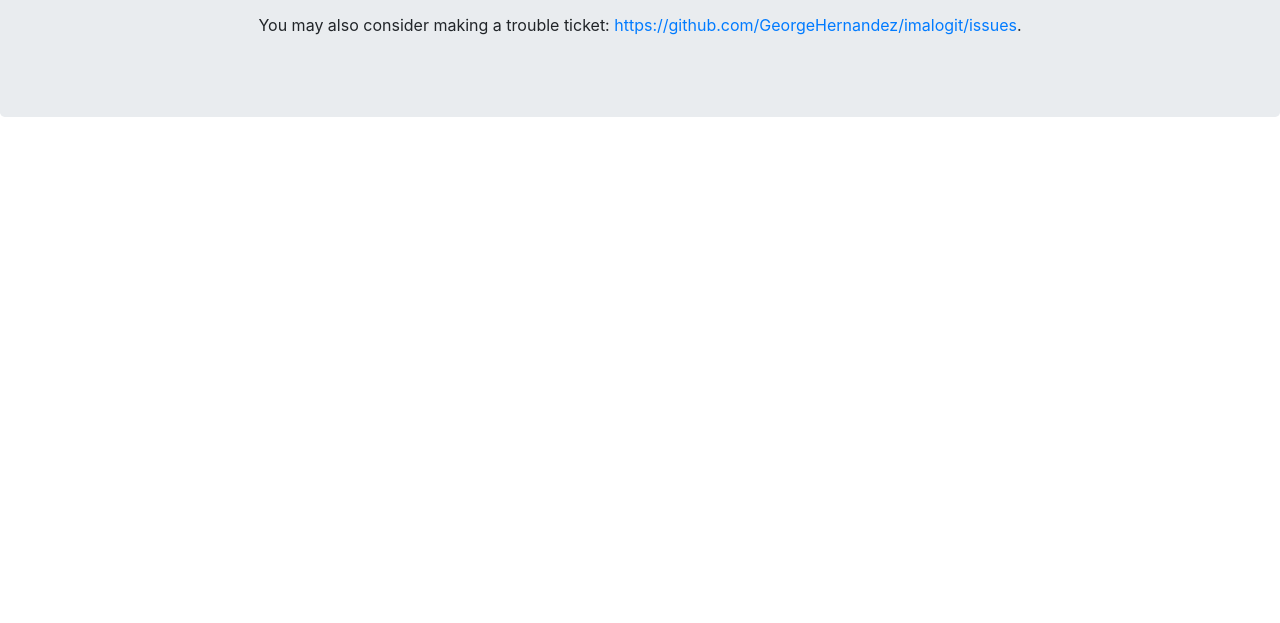
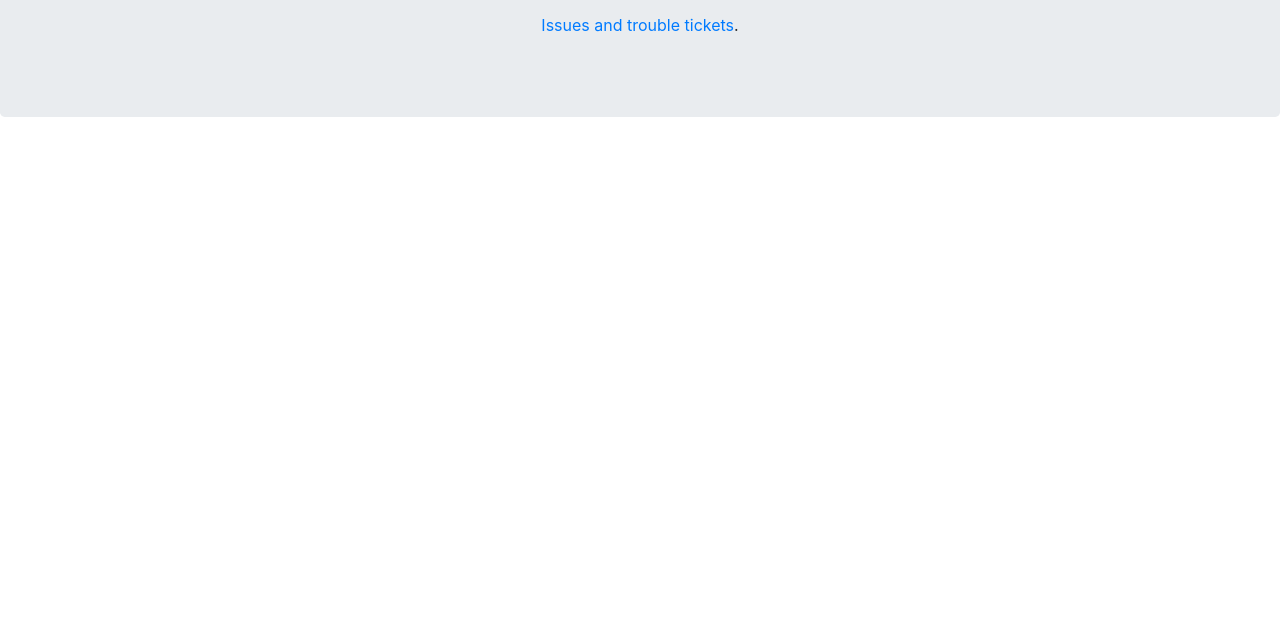
Before and after one commit to GeorgeHernandez/imalogit, a plain HTML site: page contactUs.html in a window 1280 px wide. Shown: the part 177-800 px from the top of the page. Drawn offline with nearby package versions, Linux system fonts and the light colour scheme.

Commit message:
Tweaked Contact Us verbage.

```diff
--- a/contactUs.html
+++ b/contactUs.html
@@ -54,7 +54,7 @@
 
     <p>Our email address is <a href="mailto:hello@imalogit.com">hello@imalogit.com</a>.</p>
 
-    <p>You may also consider making a trouble ticket: <a href="https://github.com/GeorgeHernandez/imalogit/issues">https://github.com/GeorgeHernandez/imalogit/issues</a>.</p>
+    <p><a href="https://github.com/GeorgeHernandez/imalogit/issues">Issues and trouble tickets</a>.</p>
   </div>
 
 </body>
```
